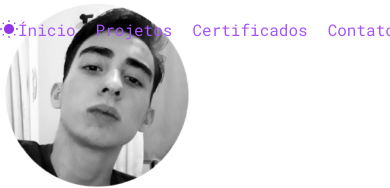
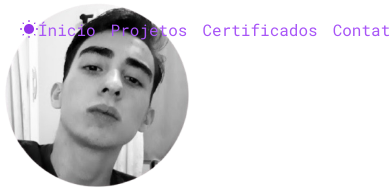
Before and after one commit to MarcosFerreira2024/portfolio, a Next.js app: page / in a window 390 px wide. Shown: the top 188 px of the page. Built offline with nearby package versions, Linux system fonts and the light colour scheme.

Commit message:
Update Header.tsx

```diff
--- a/src/app/components/Header.tsx
+++ b/src/app/components/Header.tsx
@@ -21,12 +21,12 @@ function Header() {
   return (
     <header className='fixed top-5 left-0 right-0 z-10'>
         <nav >
-            <ul className='flex justify-between  max-w-container mx-auto'>
+            <ul className='flex justify-between max-w-container mx-5 sm:mx-auto'>
                 <li>
                     <HeaderSvgSun className='' />
                 </li>
 
-                <nav className='flex gap-5'>
+                <nav className='flex gap-[15px]'>
                     {liNav.map((item,i)=>(
                         <li key={i}> <Link href={`/${item.slug}`}><h1 className='text-subtitle font-subtitle '>{item.text}</h1></Link></li>
                     ))}
```
